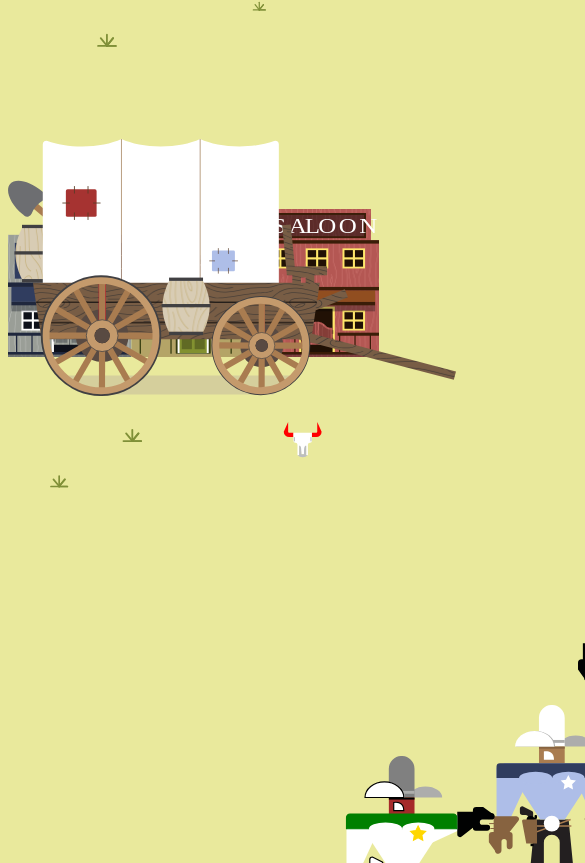
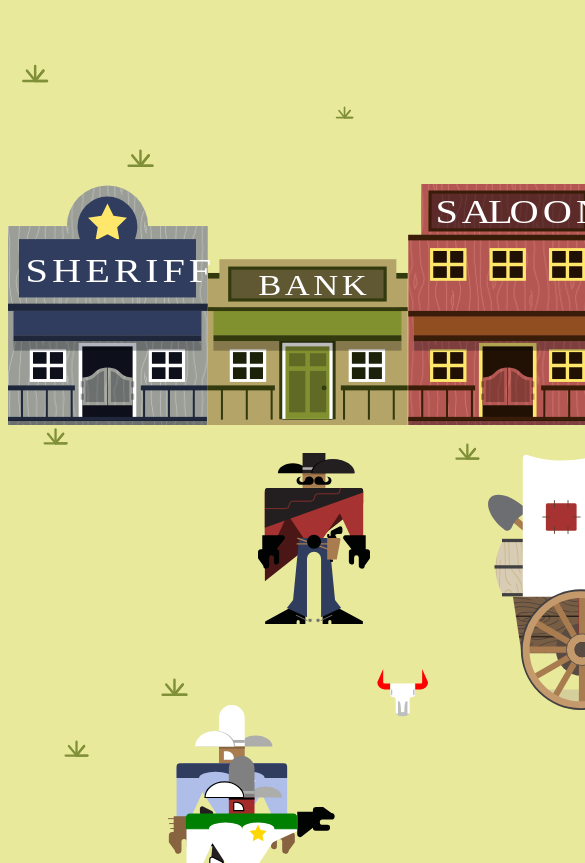
Before and after one commit to jnutt367/Svg-Filtering, a plain HTML site: page index.html in a window 390 px wide. Shown: the part 1137-2000 px from the top of the page, 585 px wide, since content can reach past the window. Drawn offline with nearby package versions, Linux system fonts and the light colour scheme.

Commit message:
commit for best mobile version

```diff
--- a/gsap.js
+++ b/gsap.js
@@ -12,5 +12,5 @@ let tl = gsap.timeline({
 })
 
 .fromTo("#ranger", { x: 10 }, { opacity: 1, x: 100 })
-    .fromTo("#outlaw", { x: -550, y: -600 }, { x: -400, y: -700, duration: 1, display: "none" }, 0)
+    .fromTo("#outlaw", { x: -550, y: -600 }, { x: -600, y: -800, duration: 1, display: "none" }, 0)
     .to("#adjusted-sheriff", { duration: 1, x: 100, y: -366 })
--- a/index.html
+++ b/index.html
@@ -10,7 +10,7 @@
         #adjusted-sheriff {
             position: relative;
             top: 130em;
-            left: 20em;
+            left: 10em;
             width: 10em;
             z-index: 5;
         }
@@ -19,14 +19,14 @@
             position: relative;
             width: 8em;
             top: 100em;
-            left: 30em;
+            left: 10em;
             z-index: 5;
         }
 
         #ranger {
             position: relative;
             top: 90em;
-            left: 20em;
+            left: 10em;
             width: 10em;
             z-index: 5;
         }
@@ -34,7 +34,7 @@
         #outlaw {
             position: relative;
             top: 10em;
-            left: 70em;
+            left: 50em;
             width: 8em;
             top: 100em;
             z-index: 5;
@@ -52,6 +52,7 @@
             position: relative;
             z-index: 5;
             top: -30em;
+            left: 30em;
         }
 
         #town {
@@ -71,6 +72,37 @@
 
         footer {
             height: 100em;
+        }
+
+        @media (max-width:444px) {
+            #landscape {
+                position: relative;
+                width: 100%;
+                z-index: 0;
+                max-width: 1024px;
+            }
+            #trailer {
+                max-width: 28em;
+                position: relative;
+                z-index: 5;
+                top: -30em;
+            }
+            #town {
+                position: relative;
+                left: 0em;
+                top: 29em;
+                z-index: 2;
+                width: 600px;
+            }
+            body {
+                background-color: rgb(233, 233, 156);
+                display: grid;
+                max-width: 400px;
+            }
+            #outlaw {
+                width: 7em;
+                top: 94em;
+            }
         }
     </style>
 </head>
```
